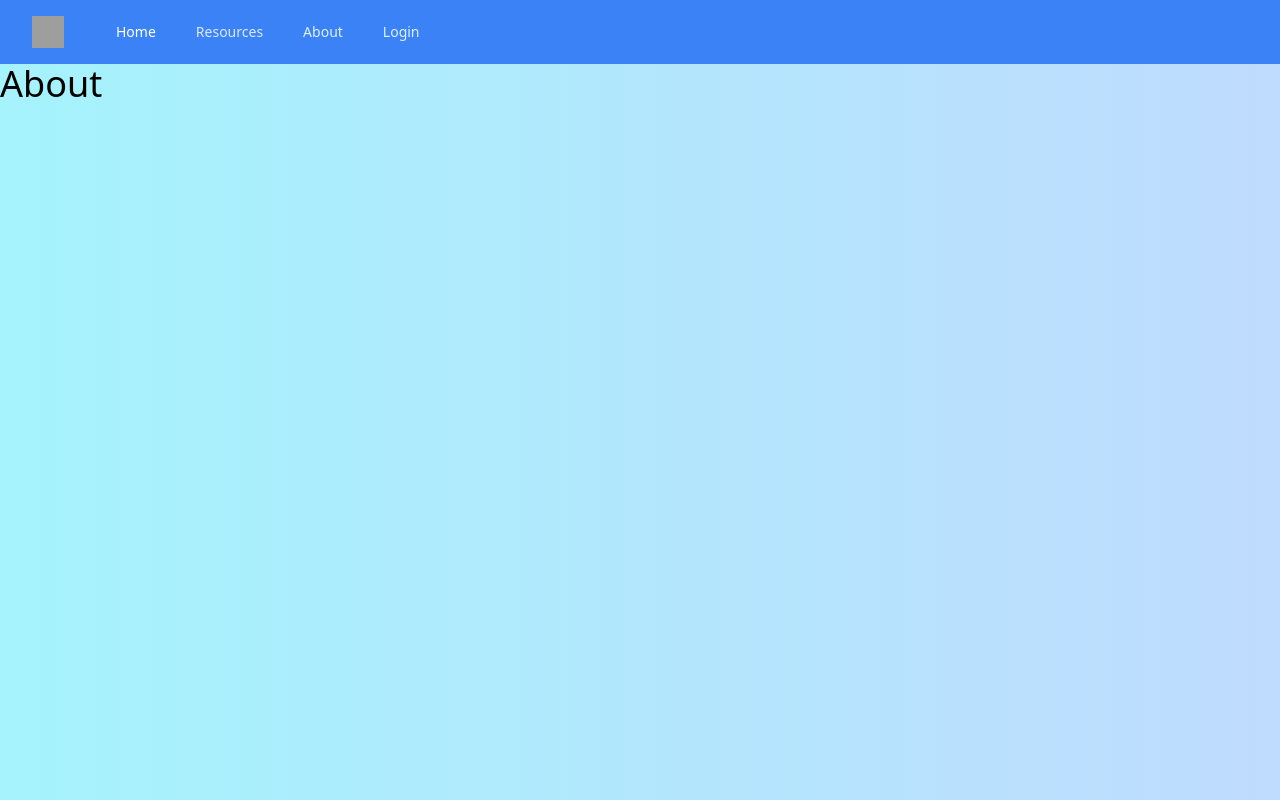
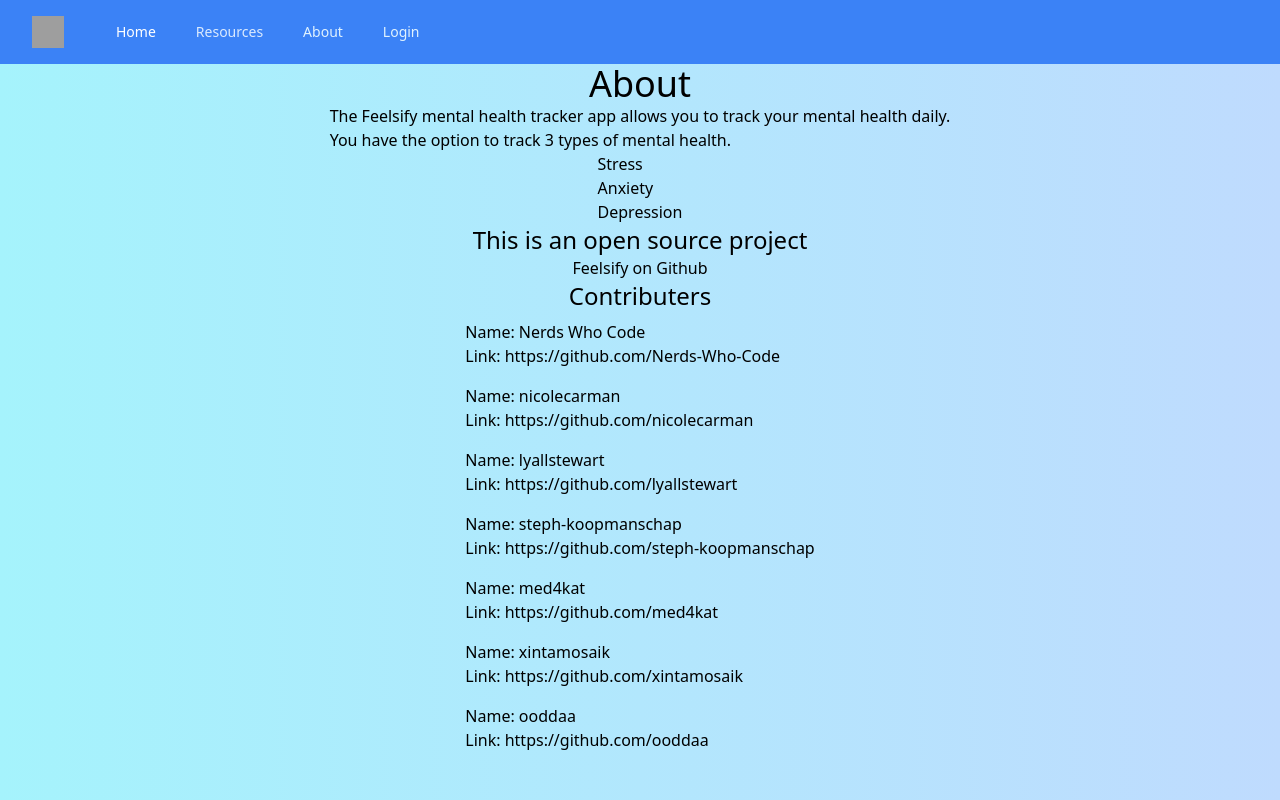
Before and after one commit to Nerds-Who-Code/Mental-Health-Tracker, a React (Create React App) app in the folder client/: page /about in a window 1280 px wide. Built offline with nearby package versions, Linux system fonts and the light colour scheme; grey boxes are pictures that could not be loaded.

Commit message:
add info to abouut page

```diff
--- a/client/src/components/AboutPage.js
+++ b/client/src/components/AboutPage.js
@@ -1,9 +1,40 @@
 
 export default function AboutPage() {
 
+    const contributersList = [
+        {name: "Nerds Who Code",     link: "https://github.com/Nerds-Who-Code"},
+        {name: "nicolecarman",       link: "https://github.com/nicolecarman"},
+        {name: "lyallstewart",       link: "https://github.com/lyallstewart"},
+        {name: "steph-koopmanschap", link: "https://github.com/steph-koopmanschap"},
+        {name: "med4kat",            link: "https://github.com/med4kat"},
+        {name: "xintamosaik",        link: "https://github.com/xintamosaik"},
+        {name: "ooddaa",             link: "https://github.com/ooddaa"},
+    ];
+
     return (
-        <div>
+        <div className='flex flex-col items-center justify-center'>
             <h1>About</h1>
+            <p>The Feelsify mental health tracker app allows you to track your mental health daily. <br />
+               You have the option to track 3 types of mental health.
+            </p>
+            <ul>
+                <li>Stress</li>
+                <li>Anxiety</li>
+                <li>Depression</li>
+            </ul>
+
+            <h2>This is an open source project</h2>
+            <a href="https://github.com/Nerds-Who-Code/Mental-Health-Tracker">Feelsify on Github</a>
+
+            <h2>Contributers</h2>
+            <ul>
+                {contributersList.map((contributer) => {
+                    return <li className="py-2">
+                            Name: {contributer.name} <br />
+                            Link: {contributer.link}
+                            </li>;
+                })}
+            </ul>
         </div>
     )
 }
--- a/client/src/components/DashboardPage.js
+++ b/client/src/components/DashboardPage.js
@@ -1,5 +1,5 @@
 import React, {useEffect, useState} from 'react';
-import {Link, useNavigate} from "react-router-dom";
+import {useNavigate} from "react-router-dom";
 import {useDispatch, useSelector} from 'react-redux';
 import {fetchUserData} from '../redux/userDataSlice.js';
 import NavBtnDefault from './NavBtnDefault';
--- a/client/src/components/ViewEntriesPage.js
+++ b/client/src/components/ViewEntriesPage.js
@@ -1,6 +1,5 @@
 import React, {useEffect} from "react";
 import {useDispatch, useSelector} from 'react-redux';
-import {Link} from "react-router-dom";
 import {fetchEntries} from '../redux/entryDataSlice.js';
 import Entry from "./Entry";
 import NavBtnDefault from "./NavBtnDefault";
```
